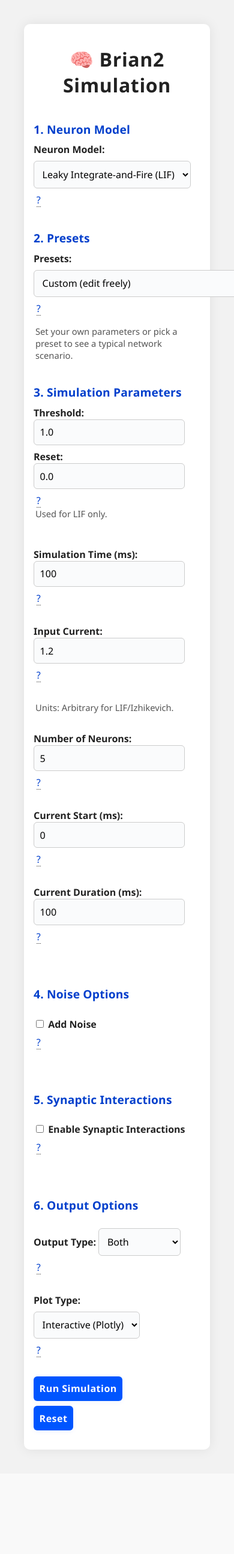
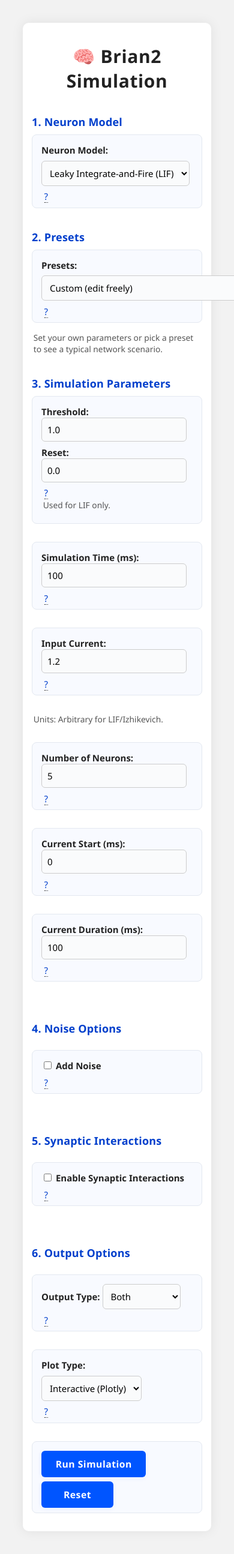
Before and after one commit to Metanome/brian2-simulation-webapp, a Flask app: page / in a window 390 px wide; the page is wider, and only the part inside the window is pictured. Shown: that part at 60% size. Before the commit the page ends 2421 px from the top of that part, so only its background shows below. Run offline with Flask 3, Linux system fonts and the light colour scheme.

Commit message:
UI Changes

```diff
--- a/static/style.css
+++ b/static/style.css
@@ -19,6 +19,19 @@
     --focus-outline: 2px solid var(--primary);
 }
 
+*, *::before, *::after {
+    box-sizing: border-box;
+}
+
+html {
+    font-size: 16px;
+}
+@media (max-width: 600px) {
+    html {
+        font-size: 15px;
+    }
+}
+
 body {
     font-family: 'Segoe UI', Arial, sans-serif;
     background: var(--background);
@@ -33,6 +46,7 @@
     padding: 2em;
     border-radius: var(--border-radius);
     box-shadow: var(--shadow);
+    transition: box-shadow 0.2s, background 0.2s;
 }
 
 h1 {
@@ -51,7 +65,19 @@
     letter-spacing: 0.01em;
 }
 
-.form-group { margin-bottom: 1em; }
+.form-group {
+    margin-bottom: 1em;
+    background: #f8faff;
+    border-radius: 8px;
+    padding: 1em 1em 0.5em 1em;
+    border: 1px solid #e3e8f0;
+    transition: box-shadow 0.2s, background 0.2s;
+}
+
+.form-group:hover {
+    box-shadow: 0 2px 8px rgba(0,85,255,0.04);
+}
+
 .form-row { display: flex; align-items: center; gap: 0.5em; flex-wrap: wrap; }
 .form-row label { min-width: 120px; color: var(--label-color); }
 @media (max-width: 600px) {
@@ -81,6 +107,11 @@
     background: #fff;
 }
 
+input:focus-visible, select:focus-visible, button:focus-visible, textarea:focus-visible {
+    outline: 2.5px solid #ff9800;
+    outline-offset: 2px;
+}
+
 button {
     background-color: var(--primary);
     color: white;
@@ -90,6 +121,10 @@
     font-weight: 600;
     letter-spacing: 0.03em;
     box-shadow: 0 2px 8px rgba(0,85,255,0.06);
+    min-width: 120px;
+    padding: 0.7em 1.5em;
+    font-size: 1.05em;
+    border-radius: var(--input-radius);
 }
 
 button:hover, button:focus {
@@ -111,6 +146,24 @@
     margin-left: 0.3em;
     font-size: 1em;
     background: none;
+    position: relative;
+}
+
+.tooltip:hover::after {
+    content: attr(title);
+    position: absolute;
+    background: #222;
+    color: #fff;
+    padding: 0.4em 0.7em;
+    border-radius: 6px;
+    font-size: 0.95em;
+    white-space: pre;
+    z-index: 10;
+    left: 100%;
+    top: 50%;
+    transform: translateY(-50%);
+    margin-left: 0.5em;
+    box-shadow: 0 2px 8px rgba(0,0,0,0.15);
 }
 
 .info-label {
```
